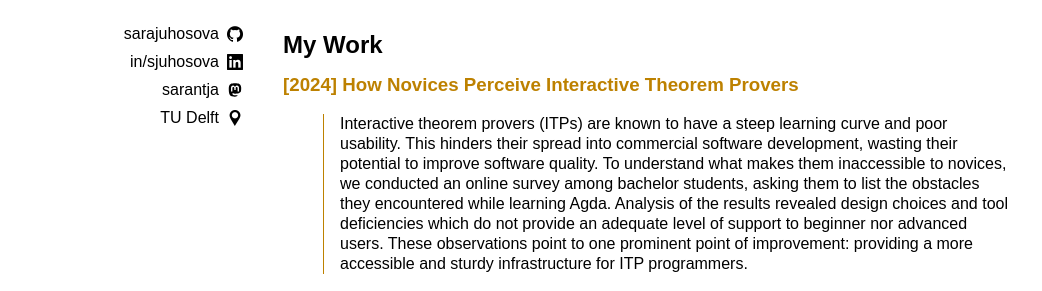
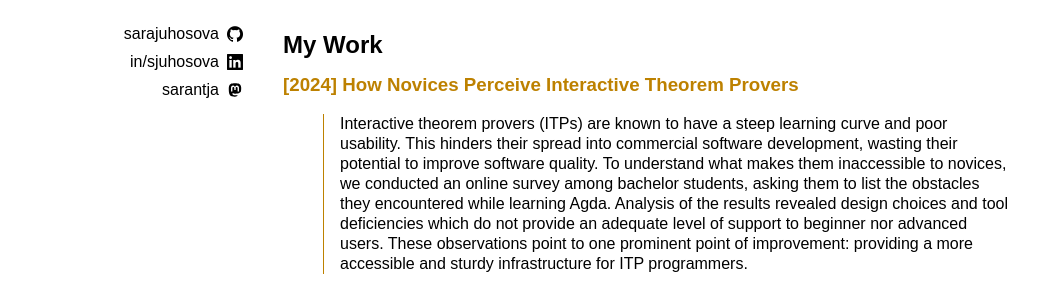
Before and after one commit to sarajuhosova/sarajuhosova.github.io, a Jekyll site: the page built from index.md, in a window 1280 px wide. Shown: the part 430-721 px from the top of the page, without its empty margins (102-1144 px from the left). Built offline with Jekyll 4.4.1, drawn with Linux system fonts in a browser that asks for light colours.

Commit message:
Remove tud link from info

```diff
--- a/_data/info.yaml
+++ b/_data/info.yaml
@@ -7,6 +7,3 @@
 - title: sarantja
   link: https://mastodon.social/@sarantja
   icon: /assets/icons/mastodon.svg
-- title: TU Delft
-  link: https://pl.ewi.tudelft.nl/
-  icon: /assets/icons/location.png
```
